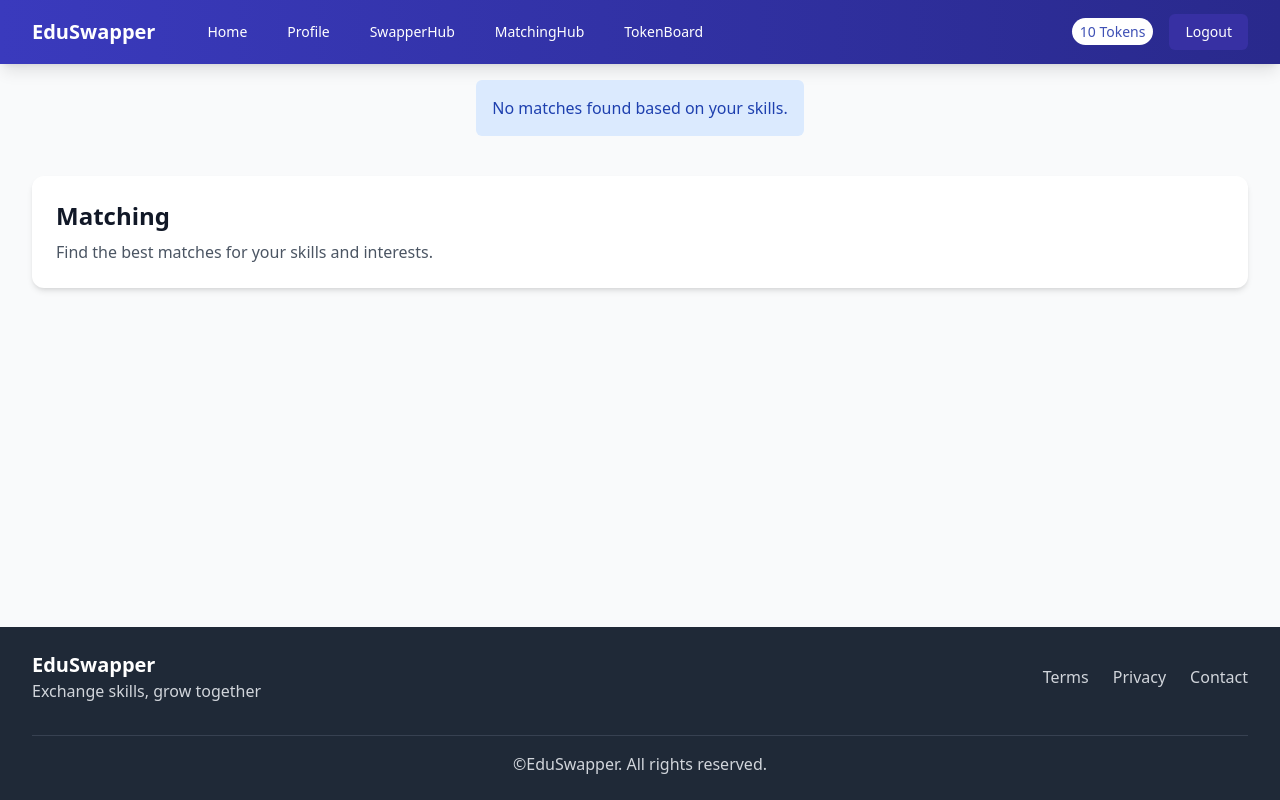
After one commit to Gvantsie/eduswapper_mvp, a Flask app: page /matching in a window 1280 px wide. The commit adds this page. Run offline with Flask 3, Linux system fonts and the light colour scheme; a user stored in the database is signed in; some libraries are stand-ins or nearby versions.

Commit message:
matching algorithm implementation

```diff
--- a/src/main.py
+++ b/src/main.py
@@ -22,11 +22,9 @@ def create_app():
     # Configuration
     app.config['SECRET_KEY'] = os.environ.get('SECRET_KEY', 'dev-key-for-eduswapper')
 
-    # Use SQLite instead of MySQL for easier local setup
     app.config['SQLALCHEMY_DATABASE_URI'] = 'sqlite:///eduswapper.db'
     app.config['SQLALCHEMY_TRACK_MODIFICATIONS'] = False
 
-    # Initialize extensions with app
     db.init_app(app)
     login_manager.init_app(app)
 
--- a/src/routes/auth.py
+++ b/src/routes/auth.py
@@ -208,3 +208,30 @@ def delete_skill_to_acquire(id):
     db.session.commit()
     flash('Skill to acquire deleted successfully!', 'success')
     return redirect(url_for('auth.profile'))
+
+@auth_bp.route("/matching", methods=["GET"])
+@login_required
+def matching():
+    # This is a placeholder for the matching logic.
+    # In a real application, you would implement the logic to find matches based on shared skills.
+    matches = []
+    user_skills = current_user.skills_to_share.all()
+    user_acquire_skills = current_user.skills_to_acquire.all()
+    if user_skills or user_acquire_skills:
+        # Example logic: find users with at least one matching skill to share or acquire
+        for user in User.query.all():
+            if user.id != current_user.id:
+                shared_skills = set(user.skills_to_share.all()) & set(user_skills)
+                acquire_skills = set(user.skills_to_acquire.all()) & set(user_acquire_skills)
+                if shared_skills or acquire_skills:
+                    matches.append({
+                        'user': user,
+                        'shared_skills': shared_skills,
+                        'acquire_skills': acquire_skills
+                    })
+    else:
+        flash('You have no skills to share or acquire. Please add some skills to find matches.', 'info')
+    if not matches:
+        flash('No matches found based on your skills.', 'info')
+    # Render the matching page with the found matches
+    return render_template('matching.html', matches=matches)
--- a/src/templates/base.html
+++ b/src/templates/base.html
@@ -17,9 +17,9 @@
                             700: '#303F9F',
                         },
                         purple: {
-                            500: '#7E57C2',
-                            600: '#673AB7',
-                            700: '#512DA8',
+                            500: '#3a3abd',
+                            600: '#29298c',
+                            700: '#232377',
                         },
                     },
                 },
@@ -29,7 +29,7 @@
     <!-- Custom styles -->
     <style>
         .gradient-bg {
-            background: linear-gradient(to right, #5C6BC0, #7E57C2);
+            background: linear-gradient(to right, #3a3abd, #29298c);
         }
     </style>
     {% block head %}{% endblock %}
@@ -51,8 +51,10 @@
                             {% if current_user.is_authenticated %}
                             <a href="{{ url_for('auth.profile') }}" class="px-3 py-2 rounded-md text-sm font-medium hover:bg-indigo-500 hover:bg-opacity-75">Profile</a>
                             <a href="{{ url_for('main.conference') }}" class="px-3 py-2 rounded-md text-sm font-medium hover:bg-indigo-500 hover:bg-opacity-75">SwapperHub</a>
+                            <a href="{{ url_for('auth.matching') }}" class="px-3 py-2 rounded-md text-sm font-medium hover:bg-indigo-500 hover:bg-opacity-75">MatchingHub</a>
                             {% endif %}
                             <a href="{{ url_for('main.leaderboard') }}" class="px-3 py-2 rounded-md text-sm font-medium hover:bg-indigo-500 hover:bg-opacity-75">TokenBoard</a>
+
                         </div>
                     </div>
                 </div>
--- /dev/null
+++ b/src/templates/matching.html
@@ -0,0 +1,42 @@
+<!DOCTYPE html>
+<html lang="en">
+<head>
+    <meta charset="UTF-8">
+    <meta name="viewport" content="width=device-width, initial-scale=1.0">
+    <title>Matching - EduSwapper</title>
+    {% block head %}{% endblock %}
+</head>
+<body>
+{% extends "base.html" %}
+
+{% block content %}
+    <div class="space-y-8">
+        <!-- Matching Header -->
+        <div class="bg-white rounded-xl shadow-md overflow-hidden">
+            <div class="p-6">
+                <h1 class="text-2xl font-bold text-gray-900 mb-2">Matching</h1>
+                <p class="text-gray-600">Find the best matches for your skills and interests.</p>
+            </div>
+        </div>
+
+        <!-- Matching Cards -->
+        <div class="grid grid-cols-1 md:grid-cols-3 gap-6">
+            {% for match in matches %}
+                <div class="bg-gradient-to-r from-green-500 to-green-600 rounded-xl shadow-md p-6 text-white">
+                    <div class="flex items-center justify-between">
+                        <div>
+                            <p class="text-green-100 text-sm font-medium uppercase">{{ match.user }}</p>
+                            <h2 class="text-3xl font-bold mt-1">{{ match.shared_skills }}</h2>
+                            <h2 class="text-3xl font-bold mt-1">{{ match.acquired_skills }}</h2>
+                        </div>
+                    </div>
+                    <div class="mt-4 text-green-100 text-sm">
+                        <span class="font-medium">Matched with {{ match.user_count }} users</span>
+                    </div>
+                </div>
+            {% endfor %}
+        </div>
+    </div>
+{% endblock %}
+</body>
+</html>
```
Also changed, not shown: instance/eduswapper.db.
